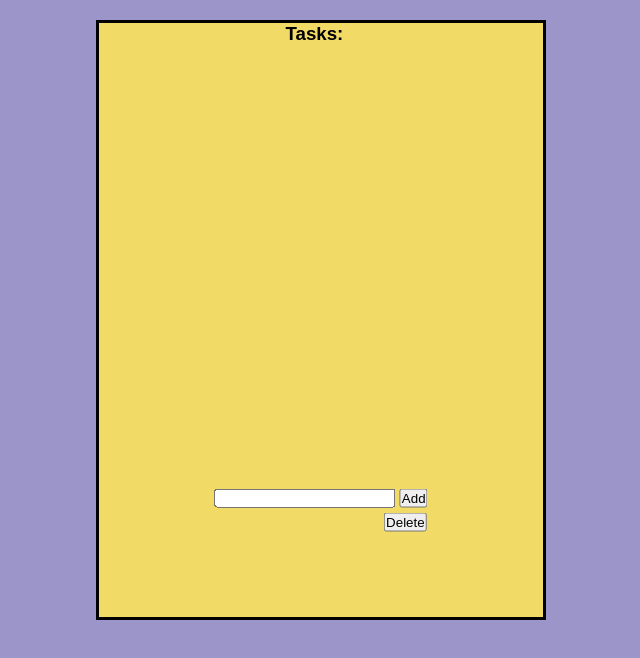
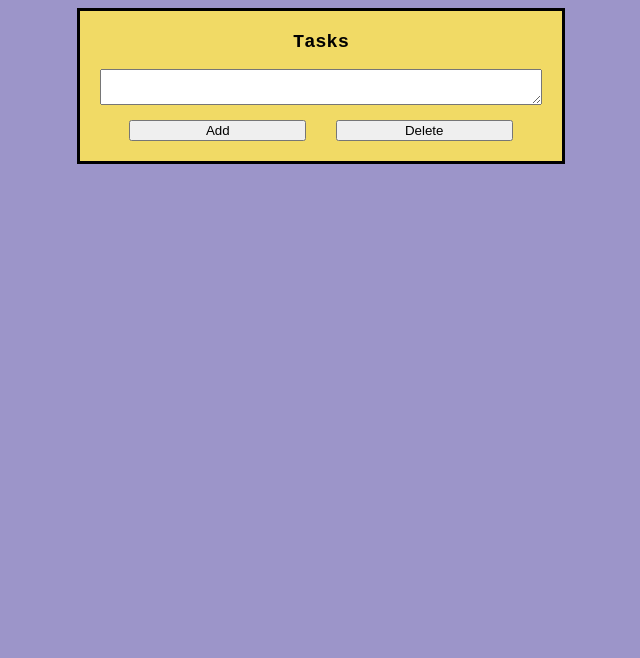
Before and after one commit to Tim2313/Tim2313.github.io, a plain HTML site: page NotesProject/index.html in a window 1280 px wide. Shown: the whole page, without its empty margins (319-959 px from the left). Drawn offline with Linux system fonts and the light colour scheme.

Commit message:
[NotesProject] Fix position absolute

```diff
--- a/NotesProject/css/newStyle.css
+++ b/NotesProject/css/newStyle.css
@@ -1,47 +1,53 @@
-* {
-    margin: 0;
-    padding: 0;
-    font-family: 'poppins', sans-serif;
-    box-sizing: border-box;
+body {
+    font-family: 'Courier New', Courier, monospace;
+    background-color: #9c95c9;
 }
 
-.allPage {
-    background-color: #9c95c9;
-    min-height: 100vh;
-    width: 100%;
-    position: relative;
+.notePage {
+    background-color: rgb(241, 218, 101);
+    width: 35%;
+    height: auto;
+    margin: auto;
+    border: 3px solid black;
+    padding: 20px;
 }
 
-.note {
-    background-color: rgb(241, 218, 101);
-    position: absolute;
-    top: 40%;
-    left: 50%;
-    transform: translate(-50%, -50%);
-    width: 450px;
-    height: 600px;
-    border: 3px solid black;
-    cursor: pointer;
+.tasklist {
+    /* margin: auto;
+    width: 50%;
+    text-align: center; */
 }
 
-.formNote {
-    position: absolute;
-    top: 80%;
-    left: 50%;
-    transform: translate(-50%, -50%);
+.notesList {
+    word-wrap: break-word;
+
+}
+
+.listHeader {
+    margin: 0;
+    text-align: center;
+}
+
+.noteItem {
+    margin: 7px;
+}
+
+.textArea {
+    display: block;
+    margin: auto;
+    width: 100%;
+}
+
+.buttons {
+    display: flex;
+    justify-content: space-evenly;
+    margin-top: 15px;
+}
+
+.addButton {
+    width: 40%;
 }
 
 .deleteButton {
-    position: absolute;
-    top: 84%;
-    left: 69%;
-    transform: translate(-50%, -50%);
+    width: 40%;
 }
-
-.tasklist {
-    margin-left: 45%;
-}
-
-.headerT {
-    margin-left: 42%;
-}
--- /dev/null
+++ b/NotesProject/css/reset.css
@@ -0,0 +1,48 @@
+/* http://meyerweb.com/eric/tools/css/reset/
+   v2.0 | 20110126
+   License: none (public domain)
+*/
+
+html, body, div, span, applet, object, iframe,
+h1, h2, h3, h4, h5, h6, p, blockquote, pre,
+a, abbr, acronym, address, big, cite, code,
+del, dfn, em, img, ins, kbd, q, s, samp,
+small, strike, strong, sub, sup, tt, var,
+b, u, i, center,
+dl, dt, dd, ol, ul, li,
+fieldset, form, label, legend,
+table, caption, tbody, tfoot, thead, tr, th, td,
+article, aside, canvas, details, embed,
+figure, figcaption, footer, header, hgroup,
+menu, nav, output, ruby, section, summary,
+time, mark, audio, video {
+	margin: 0;
+	padding: 0;
+	border: 0;
+	font-size: 100%;
+	font: inherit;
+	vertical-align: baseline;
+}
+/* HTML5 display-role reset for older browsers */
+article, aside, details, figcaption, figure,
+footer, header, hgroup, menu, nav, section {
+	display: block;
+}
+body {
+	line-height: 1;
+}
+ol, ul {
+	list-style: none;
+}
+blockquote, q {
+	quotes: none;
+}
+blockquote:before, blockquote:after,
+q:before, q:after {
+	content: '';
+	content: none;
+}
+table {
+	border-collapse: collapse;
+	border-spacing: 0;
+}
--- a/NotesProject/css/style.css
+++ /dev/null
@@ -1,46 +0,0 @@
-* {
-    margin: 0;
-    padding: 0;
-    font-family: 'poppins', sans-serif;
-    box-sizing: border-box;
-}
-
-.square {
-    background-color: #9c95c9;
-    min-height: 100vh;
-    width: 100%;
-    position: relative;
-
-}
-
-.notes {
-    background-color: rgb(241, 218, 101);
-    position: absolute;
-    top: 40%;
-    left: 50%;
-    transform: translate(-50%, -50%);
-    width: 450px;
-    height: 600px;
-    border: 3px solid black;
-    cursor: pointer;
-}
-
-.trash_bin {
-    position: absolute;
-    top: 75%;
-    left: 10%;
-    transform: translate(-50%, -50%);
-    width: 300px;
-    height: 400px;
-}
-
-.header {
-    text-align: center;
-}
-
-.button_text {
-    position: absolute;
-    top: 15%;
-    left: 90%;
-    transform: translate(-50%, -50%);
-}
--- a/NotesProject/index.html
+++ b/NotesProject/index.html
@@ -7,18 +7,21 @@
 </head>
 
 <body>
-    <div class="allPage">
-        <span class="note">
-    <form class="formNote" id="noteForm">
-        <input id="noteInput" required>
-        <button class="addButton" id="addNoteButton">Add</button>
-    </form>
-    <button  class="deleteButton" id="deleteTaskFromListButton">Delete</button>
-    <h3 class="headerT">Tasks:</h3>
+    <div class="notePage">
         <div class="tasklist">
-            <ol id="notesList">
+            <h3 class="listHeader">Tasks</h3>
+            <ol class="notesList" id="notesList">
 
             </ol>
+        </div>
+        <div>
+
+            <textarea class="textArea" id="noteInput"></textarea>
+            <div class="buttons">
+                <button class="addButton" id="addNoteButton">Add</button>
+                <button class="deleteButton" id="deleteTaskFromListButton">Delete</button>
+            </div>
+
         </div>
     </div>
 
--- a/NotesProject/script/script.js
+++ b/NotesProject/script/script.js
@@ -1,4 +1,4 @@
-console.log('Hello Worlda');
+console.log('Hello World');
 // What is the difference between 'var', 'let' and 'const';
 // https://learn.javascript.ru/variables
 // https://learn.javascript.ru/var
@@ -6,10 +6,20 @@ console.log('Hello Worlda');
 
 function addNoteToList(event) {
     event.preventDefault();
+    const notesList = document.getElementById('notesList');
+    const length = notesList.childNodes.length;
+
+    if (length == 22){
+        return
+    }
+
     const noteInput = document.getElementById('noteInput').value;
-    const notesList = document.getElementById('notesList');
-
+    if (noteInput == "") {
+        alert("Please don't kill scavs!")
+        return
+    }
     const newListItem = document.createElement('li');
+    newListItem.classList.add('noteItem');
     newListItem.innerHTML = noteInput;
     notesList.appendChild(newListItem);
 }
@@ -22,8 +32,8 @@ function deleteLastNote(){
     }
 }
 
-const noteForm = document.getElementById('noteForm');
-noteForm.addEventListener('submit', addNoteToList);
+const noteForm = document.getElementById('addNoteButton');
+noteForm.addEventListener('click', addNoteToList);
 
 const deleteLastNoteButton = document.getElementById('deleteTaskFromListButton');
 deleteLastNoteButton.addEventListener('click', deleteLastNote)
```
Also changed, not shown: NotesProject/index_old.html (deleted, +0 -20 lines).
